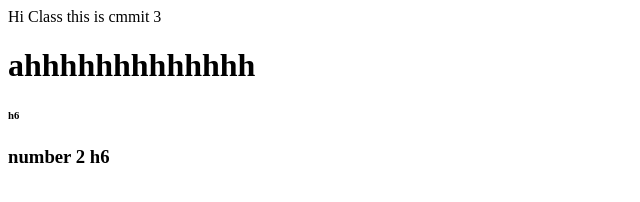
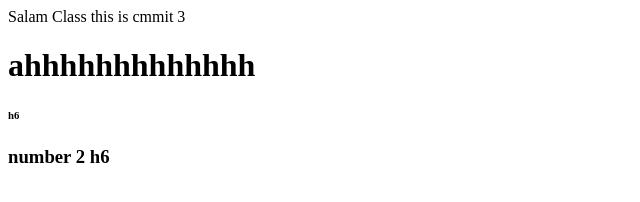
Before and after one commit to Ariavaziri/Test-git, a plain HTML site: page index.html in a window 1280 px wide. Shown: the full height of the page, 0-640 px from the left. Drawn offline with Linux system fonts and the light colour scheme.

Commit message:
hi to salam

```diff
--- a/index.html
+++ b/index.html
@@ -7,7 +7,7 @@
 </head>
 <body>
 
-    Hi Class
+    Salam Class
     this is cmmit 3
 
     <h1> ahhhhhhhhhhhhh </h1>
```
